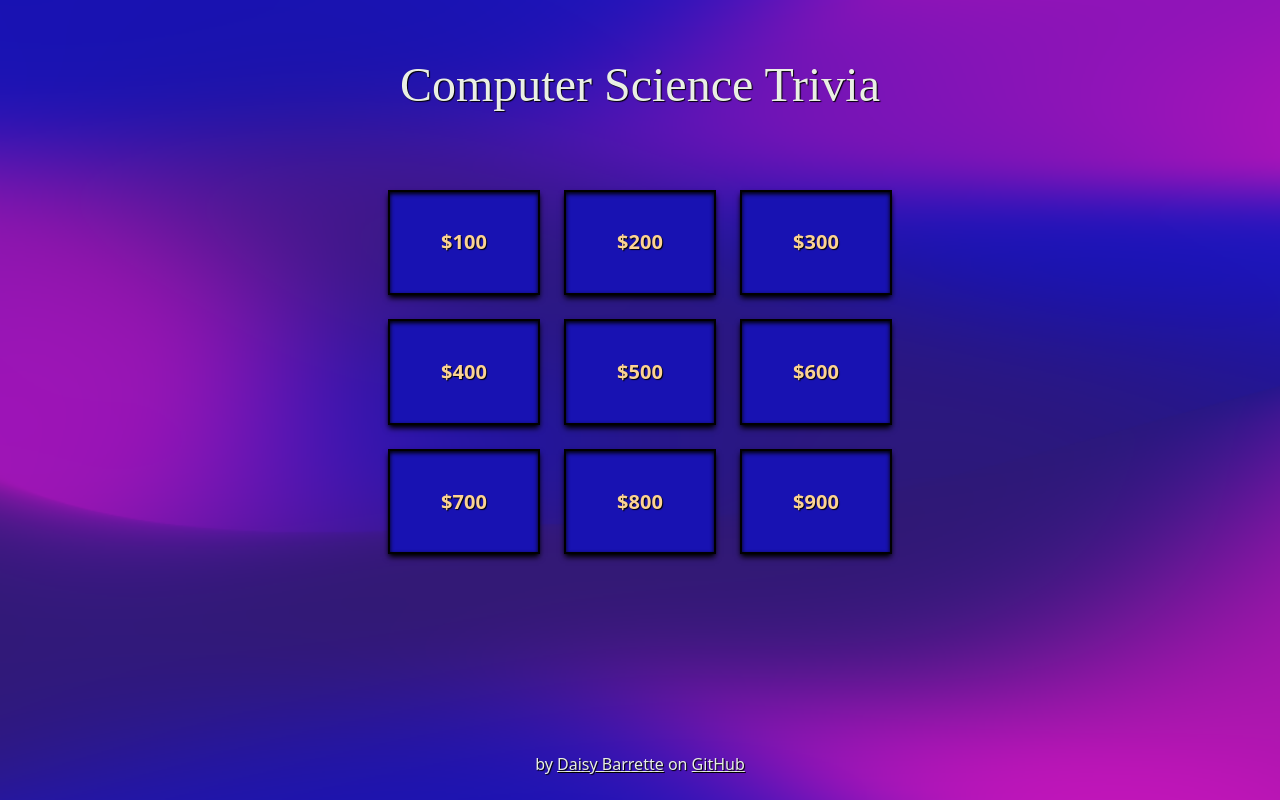
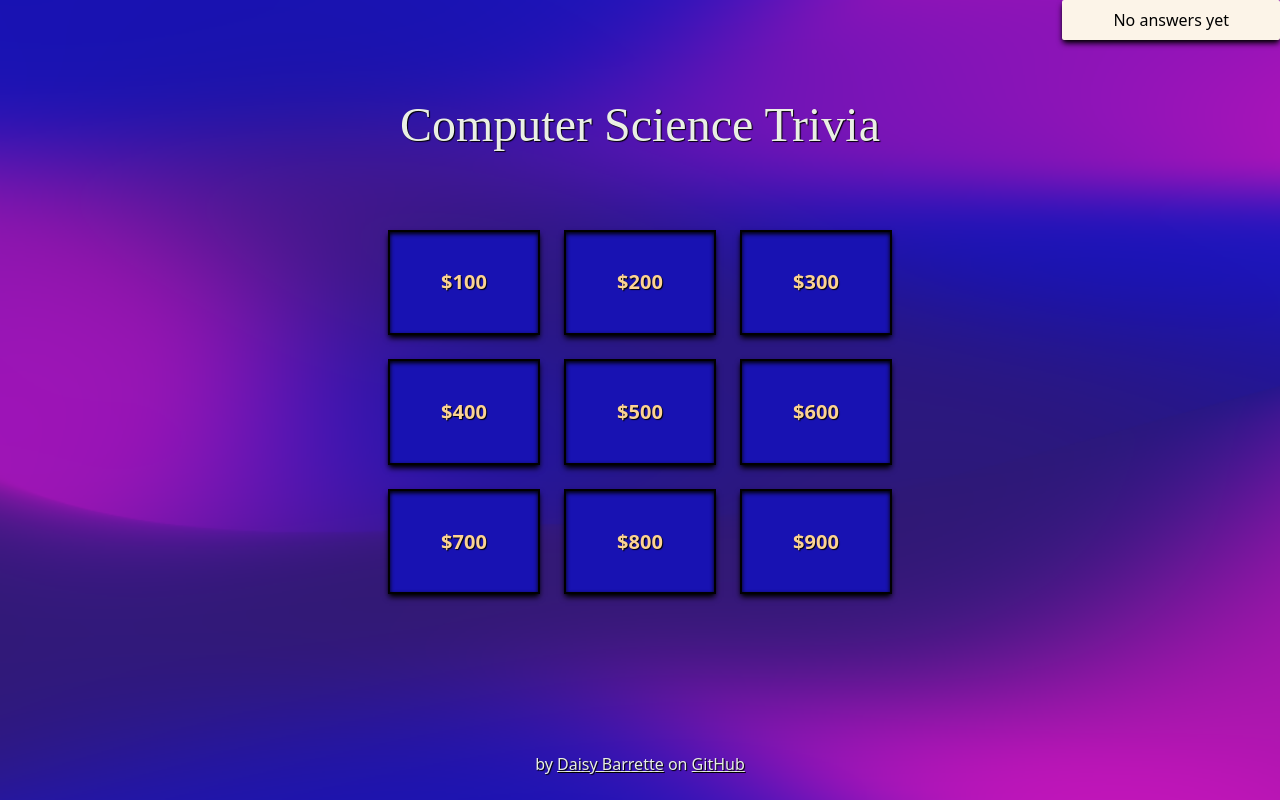
Before and after one commit to daisybarrette/quiz-game, a Next.js app: page / in a window 1280 px wide. Built offline with nearby package versions, Linux system fonts and the light colour scheme; a web font is replaced by a local one.

Commit message:
Display player score

```diff
--- a/src/components/Layout.tsx
+++ b/src/components/Layout.tsx
@@ -1,13 +1,21 @@
-import React from 'react'
+import React, { useContext } from 'react'
 import Head from 'next/head'
 
+import { PlayerContext } from './PlayerContext'
 
 type LayoutProps = {
     pageTitle: string;
     children: React.ReactNode;
 }
 
-const Layout = ({ pageTitle, children }: LayoutProps) => (
+const Layout = ({ pageTitle, children }: LayoutProps) => {
+    const { gameState, } = useContext(PlayerContext);
+
+    const scoreMessage = gameState.correct.length === 0 && gameState.incorrect.length === 0
+        ? 'No answers yet'
+        : `Correct: ${gameState.correct.length} Incorrect: ${gameState.incorrect.length}`
+
+    return (
         <>
             <Head>
                 <title>{pageTitle}</title>
@@ -15,6 +23,10 @@ const Layout = ({ pageTitle, children }: LayoutProps) => (
             </Head>
 
             <div className='min-h-screen flex flex-col'>
+                <aside className='rounded-sm shadow-md shadow-black block w-[calc(12em+2vw)] ml-auto sticky top-0 p-2 bg-lightest-yellow text-center text-black text-shadow-none'>
+                    {scoreMessage}
+                </aside>
+
                 {children}
 
                 <footer className='mt-auto self-center'>
@@ -24,7 +36,7 @@ const Layout = ({ pageTitle, children }: LayoutProps) => (
                 </footer>
             </div>
         </>
-
     )
+}
 
 export default Layout
--- a/tailwind.config.js
+++ b/tailwind.config.js
@@ -14,6 +14,7 @@ module.exports = {
             colors: {
                 'dark-blue': '#1812b2',
                 'light-yellow': '#fcd393',
+                'lightest-yellow': '#fcf4e8',
             },
         },
     },
```
Lines whose indentation alone changed are shown as unchanged.
